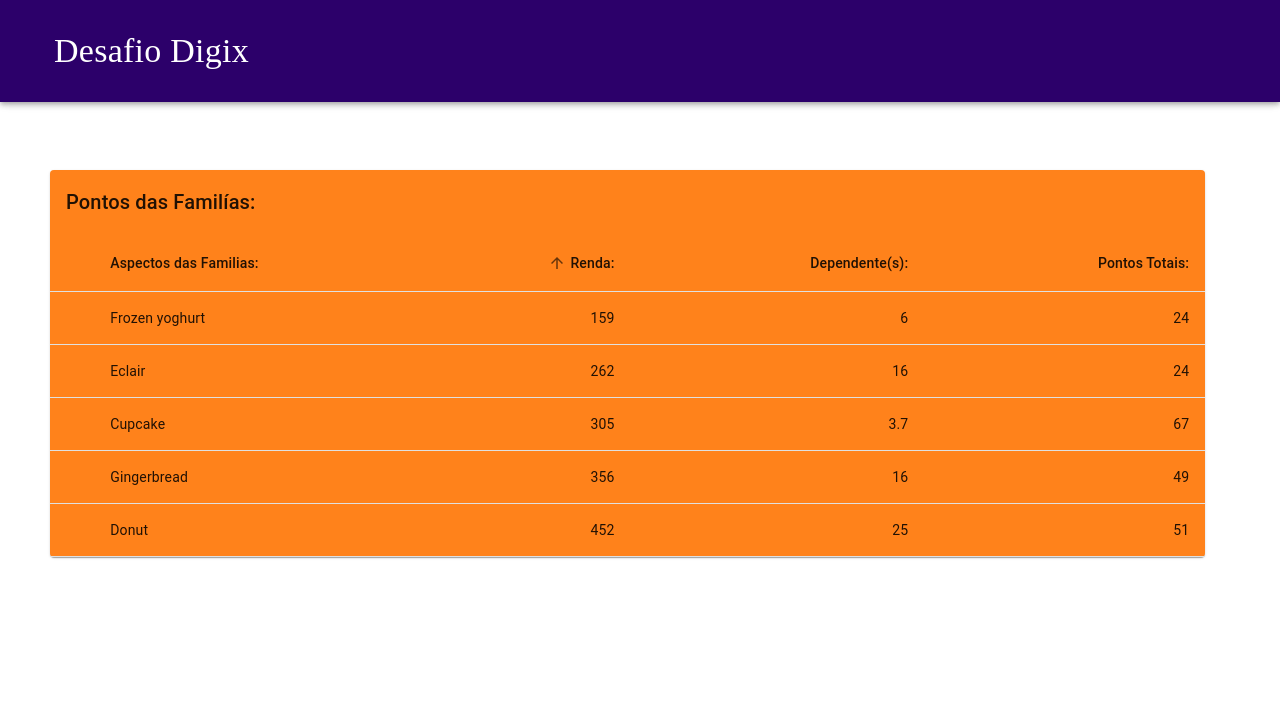
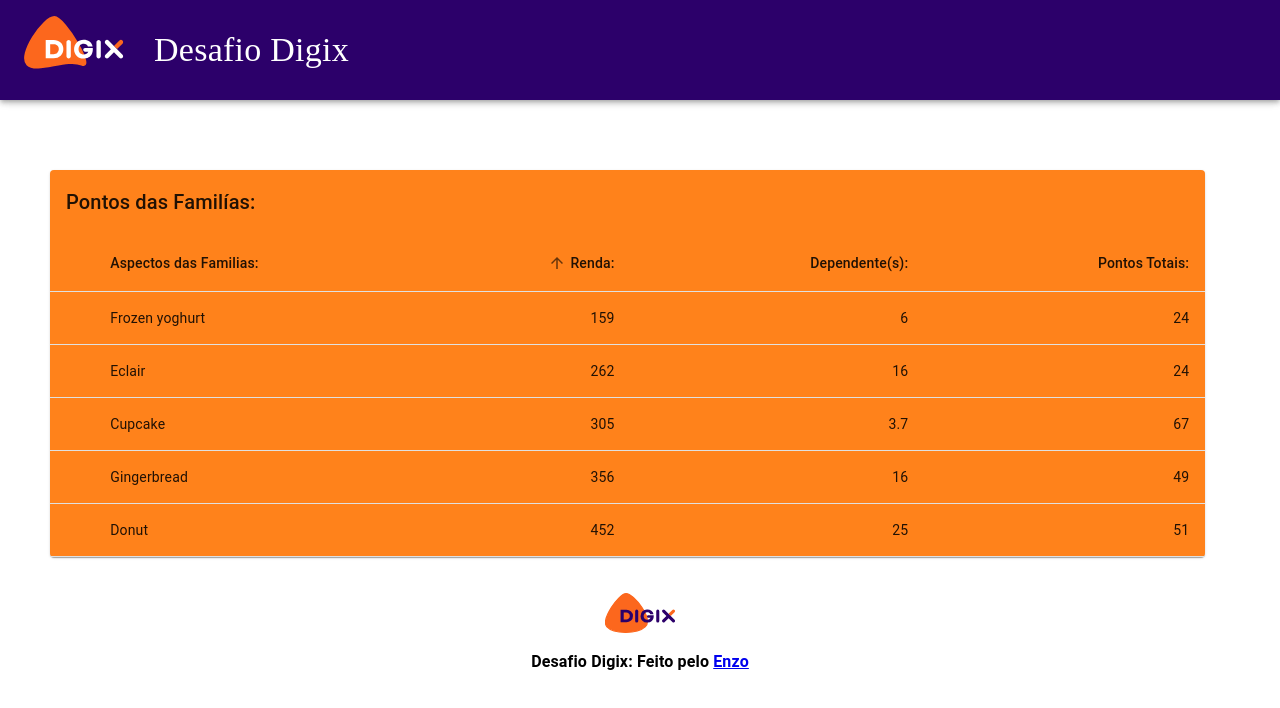
Before and after one commit to EnzoGabrielBarbosaFranco/Avaliacao-Tecnica-Front-Enzo, a React (Create React App) app: page / in a window 1280 px wide. Shown: the top 708 px of the page. Built offline with nearby package versions, Linux system fonts and the light colour scheme.

Commit message:
atualizações

```diff
--- a/src/App.js
+++ b/src/App.js
@@ -1,4 +1,5 @@
 import Lista from './conteudo/Lista'
+import Footer from './conteudo/Footer'
 import { Box, CssBaseline } from '@mui/material';
 import Header from './components/cabecalho';
 
@@ -8,6 +9,7 @@ function App() {
       <CssBaseline/>
       <Header/>
       <Lista/>
+      <Footer/>
     </Box>
   );
 }
--- a/src/components/cabecalho.js
+++ b/src/components/cabecalho.js
@@ -2,19 +2,26 @@ import * as React from 'react';
 import AppBar from '@mui/material/AppBar';
 import Toolbar from '@mui/material/Toolbar';
 import Typography from '@mui/material/Typography';
+import img from '../imagens/logo-digix.svg';
 
 export default function Cabecalho() {
     return (
         <AppBar component="nav" style={{ backgroundColor: "#2C006A" }}>
             <Toolbar>
+                <img src={img} alt="" style={{ width: "100px", marginRight: "30px", marginBottom: "15px" }} />
                 <Typography
                     variant="h4"
                     fontFamily={'Train One'}
-                    sx={{ flexGrow: 1, padding: "30px", color: "white", border: "none", background: "none", cursor: "pointer" }}
+                    sx={{
+                        flexGrow: 1,
+                        color: "white",
+                        cursor: "pointer",
+                        lineHeight: "100px"
+                    }}
                 >
                     Desafio Digix
                 </Typography>
             </Toolbar>
-        </AppBar >
+        </AppBar>
     );
 }
--- /dev/null
+++ b/src/conteudo/Footer.js
@@ -0,0 +1,16 @@
+import * as React from 'react';
+import Typography from '@mui/material/Typography';
+import img from '../imagens/logo-digix-laranja.svg';
+
+export default function Rodape() {
+  return (
+    <footer style={{ backgroundColor: "#ffffff", padding: "20px", textAlign: "center" }}>
+      <img src={img} alt="" style={{ width: "70px", marginBottom: "10px" }} />
+      <Typography variant="body1" style={{ color: "black" }}>
+       <strong>
+       Desafio Digix: Feito pelo <a href="https://github.com/EnzoGabrielBarbosaFranco?tab=repositories" target="_blank" rel="noopener noreferrer">Enzo</a>
+        </strong>
+      </Typography>
+    </footer>
+  );
+}
```
